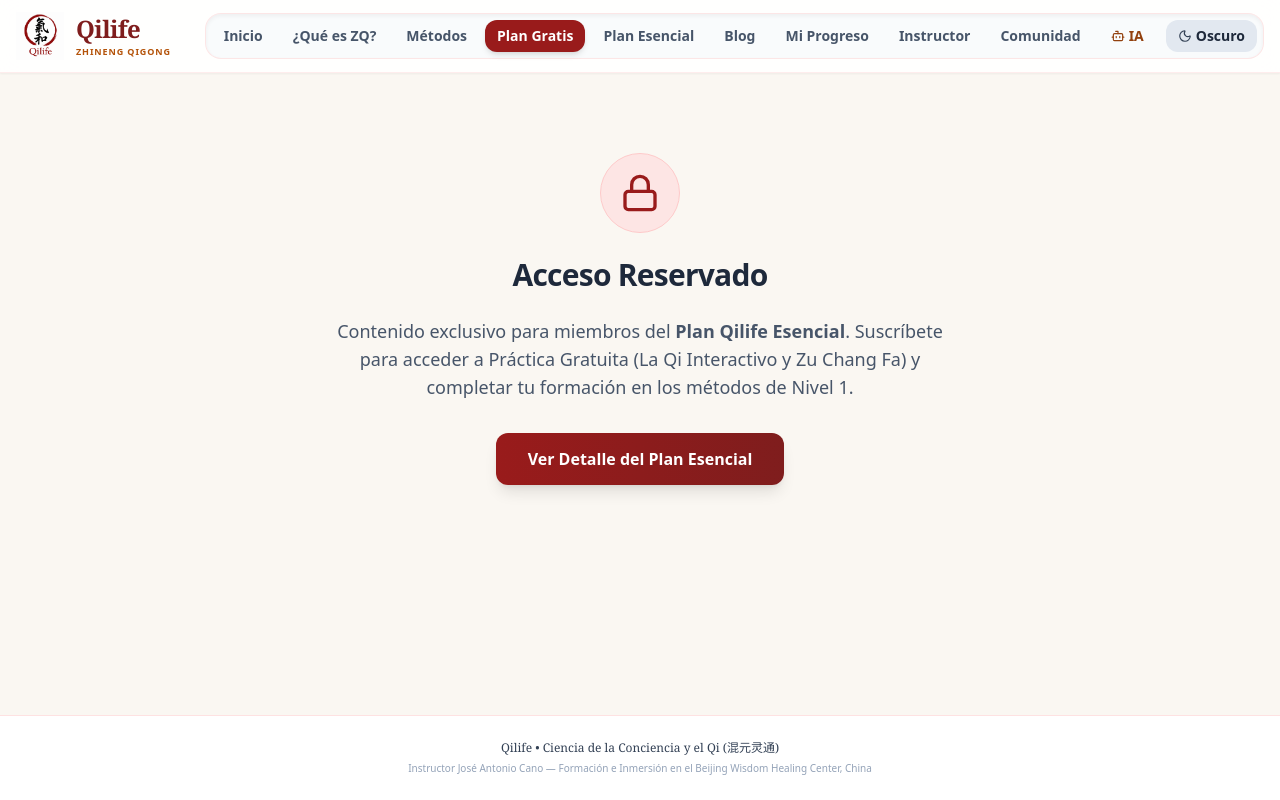
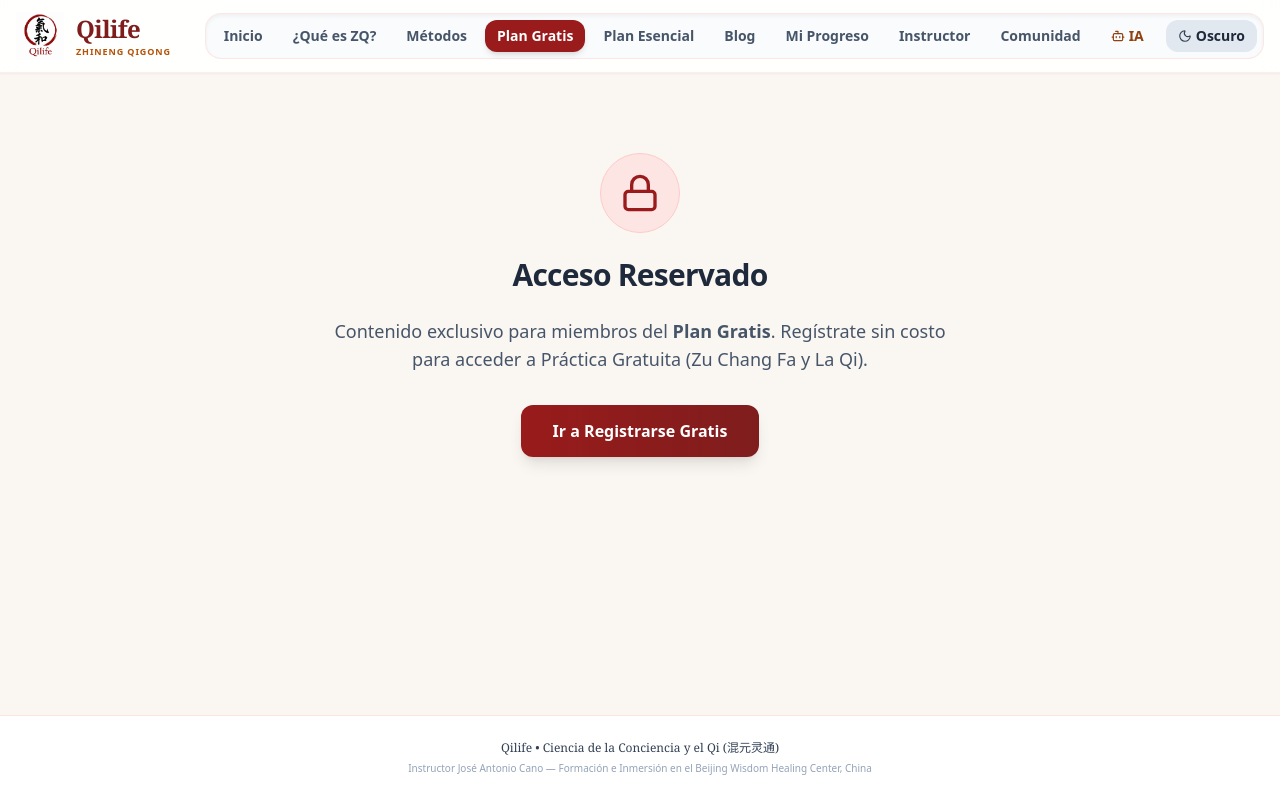
Before and after one commit to bboytera/qilife-app, a React (Vite) app: page / in a window 1280 px wide. Both pictures are taken after a click on the button "Plan Gratis". Built offline with nearby package versions, Linux system fonts and the light colour scheme.

Commit message:
correccion argumento plan gratis

```diff
--- a/src/App.jsx
+++ b/src/App.jsx
@@ -345,14 +345,18 @@
       </div>
       <h2 className="text-3xl font-extrabold text-slate-800 dark:text-slate-100 tracking-tight">Acceso Reservado</h2>
       <p className="text-slate-600 dark:text-slate-300 text-base sm:text-lg leading-relaxed">
-        Contenido exclusivo para miembros del <strong>Plan Qilife Esencial</strong>. Suscríbete para acceder a {title} y completar tu formación en los métodos de Nivel 1.
+        {isEsencialOnly ? (
+          <>Contenido exclusivo para miembros del <strong>Plan Qilife Esencial</strong>. Suscríbete para acceder a {title} y completar tu formación en los métodos de Nivel 1.</>
+        ) : (
+          <>Contenido exclusivo para miembros del <strong>Plan Gratis</strong>. Regístrate sin costo para acceder a {title}.</>
+        )}
       </p>
       <div className="pt-2">
         <button
-          onClick={() => setActiveTab('esencial')}
+          onClick={() => setActiveTab(isEsencialOnly ? 'esencial' : 'home')}
           className="px-8 py-3.5 bg-gradient-to-r from-red-800 to-red-900 hover:from-red-900 hover:to-red-950 text-white rounded-xl font-bold shadow-lg transition-transform transform hover:scale-105"
         >
-          Ver Detalle del Plan Esencial
+          {isEsencialOnly ? 'Ver Detalle del Plan Esencial' : 'Ir a Registrarse Gratis'}
         </button>
       </div>
     </div>
@@ -693,11 +697,13 @@
 
         {/* PLAN GRATIS (PRÁCTICA INTERACTIVA Y AUDIOS LIBRES) */}
         {activeTab === 'gratis' && (
-          !isRegistered ? <LockedContent title="Práctica Gratuita (La Qi Interactivo y Zu Chang Fa)" isEsencialOnly={false} /> :
+          !isRegistered ? (
+            <LockedContent title="Práctica Gratuita (Zu Chang Fa y La Qi)" isEsencialOnly={false} />
+          ) : (
             <div className="max-w-2xl mx-auto space-y-8 animate-fadeIn">
               <div className="text-center space-y-2">
                 <span className="px-3 py-1 bg-emerald-100 dark:bg-emerald-950 text-emerald-800 dark:text-emerald-300 rounded-full text-xs font-bold uppercase tracking-wider">Plan Gratuito</span>
-              <h2 className="text-3xl font-bold text-slate-800 dark:text-slate-100 font-serif">La Qi y Meditación Interactiva</h2>
+                <h2 className="text-3xl font-bold text-slate-800 dark:text-slate-100 font-serif">Zu Chang Fa y La Qi</h2>
                 <p className="text-slate-600 dark:text-slate-300 text-sm">Sigue el pulso respiratorio visual para sincronizar la apertura (Kai) y el cierre (He) de Qi.</p>
               </div>
               <div className="bg-white dark:bg-slate-800 rounded-3xl p-8 shadow-sm border border-red-50 dark:border-slate-700 text-center space-y-8">
@@ -754,6 +760,7 @@
                 </div>
               </div>
             </div>
+          )
         )}
 
         {/* PLAN ESENCIAL */}
@@ -775,7 +782,7 @@
                 <div className="text-4xl font-black text-white mb-6 text-center">$15 <span className="text-xs text-amber-200 font-normal">/ mes</span></div>
                 <ul className="space-y-3 mb-8 text-xs text-red-50">
                   <li className="flex items-center"><CheckCircle className="w-4 h-4 text-amber-400 mr-2.5" /> Todo lo incluido en el Plan Gratuito</li>
-                  <li className="flex items-center"><CheckCircle className="w-4 h-4 text-amber-400 mr-2.5" /> Videoteca paso a paso (Nivel 1: Peng Qi Guan Ding Fa, Dun Qiang Fa y San Xin)</li>
+                  <li className="flex items-center"><CheckCircle className="w-4 h-4 text-amber-400 mr-2.5" /> Videoteca paso a paso (Nivel 1: Peng Qi Guan Ding Fa, Dun Qiang Fa y San Xin Bing Zhan Zhuang)</li>
                   <li className="flex items-center"><CheckCircle className="w-4 h-4 text-amber-400 mr-2.5" /> Biblioteca de Audios Extensos guiados por el instructor</li>
                   <li className="flex items-center"><CheckCircle className="w-4 h-4 text-amber-400 mr-2.5" /> Acompañamiento en grupo exclusivo de WhatsApp</li>
                 </ul>
```
Lines whose indentation alone changed are shown as unchanged.
